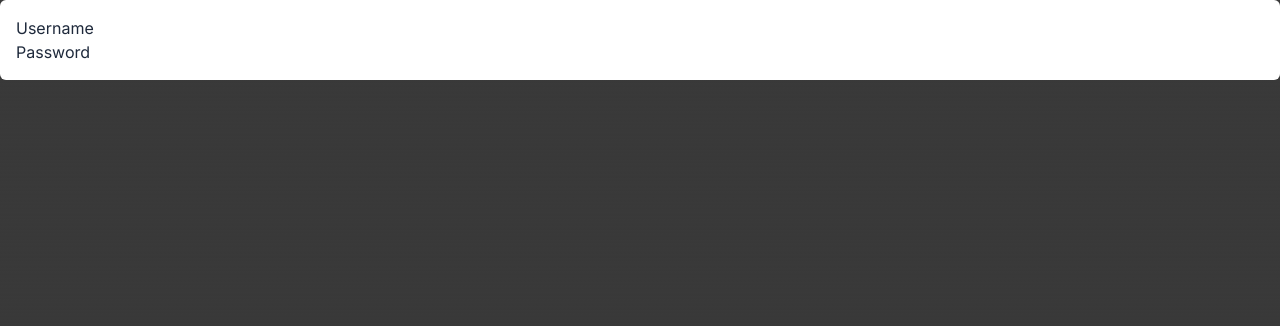
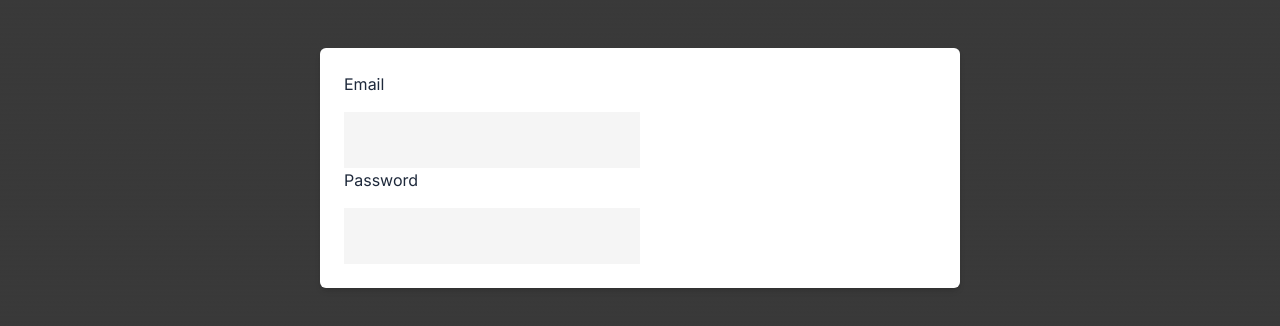
Before and after one commit to AlastiSolutions/taskify, a Next.js app: page /login in a window 1280 px wide. Shown: the top 326 px of the page. Built offline with nearby package versions, Linux system fonts and the light colour scheme.

Commit message:
Update page.tsx
create login form

```diff
--- a/app/(auth)/login/page.tsx
+++ b/app/(auth)/login/page.tsx
@@ -1,9 +1,22 @@
+import { AuthFormType } from "@/constants/auth.types";
+import AuthFormField from "../AuthFormField";
+
 const LoginPage: React.FC = () => {
   return (
     <>
-      <div className="container bg-white text-slate-800 rounded-md p-4 mx-auto">
-        <h1>Username</h1>
-        <h1>Password</h1>
+      <div className="container flex flex-col items-centerd bg-white text-slate-800 rounded-md p-6 mt-12 mx-auto w-[50%] shadow-md">
+        <AuthFormField
+          inputName="email"
+          inputId="email"
+          formType={AuthFormType.EMAIL}
+          label="Email"
+        />
+        <AuthFormField
+          inputName="password"
+          inputId="password"
+          formType={AuthFormType.PASSWORD}
+          label="Password"
+        />
       </div>
     </>
   );
```
